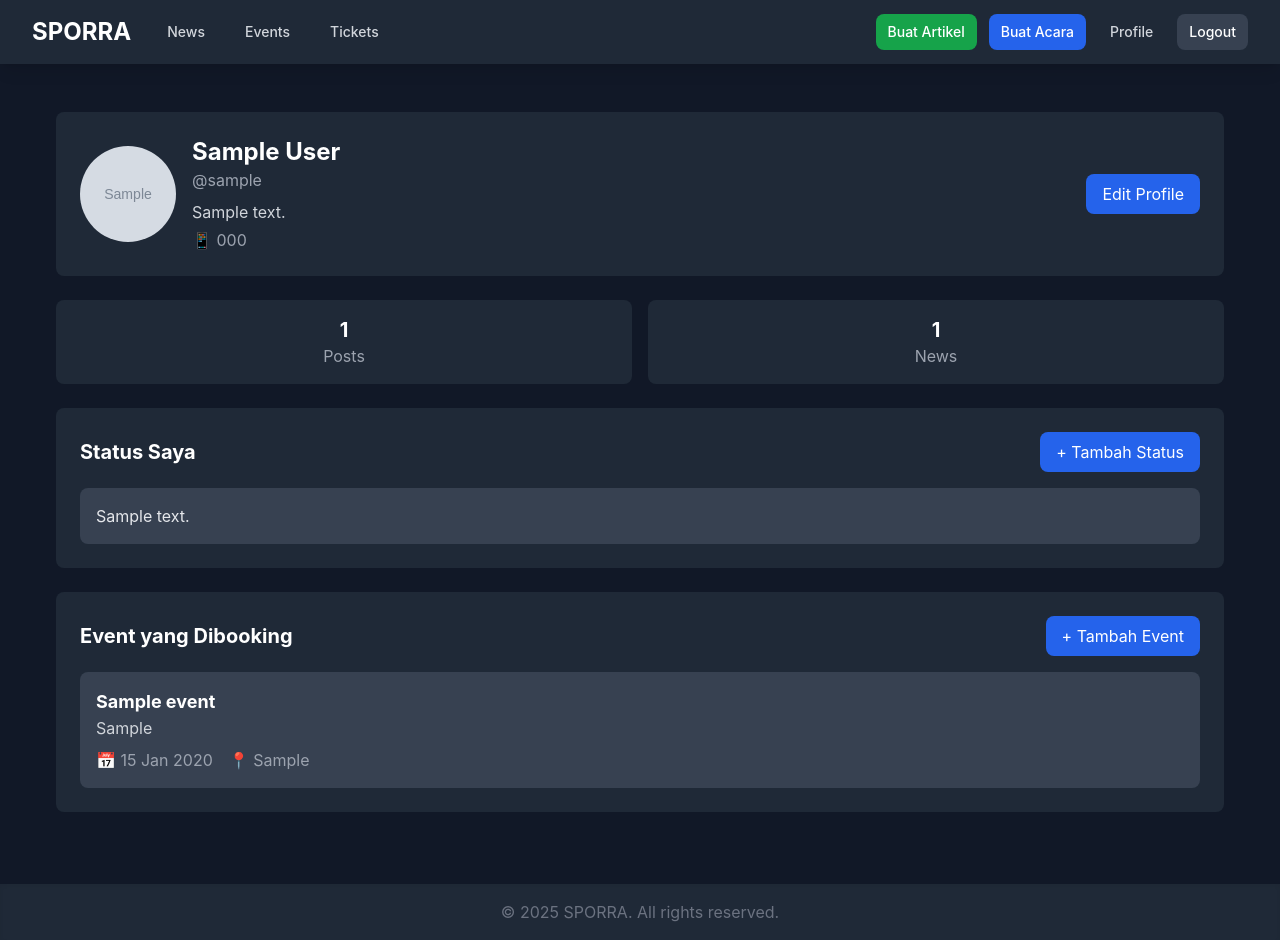
After one commit to kelompok-pbp-d09/sporra, a Django app: page /profile_user/ in a window 1280 px wide. The commit adds this page. Run offline with Django 5.2, Linux system fonts and the light colour scheme; a user stored in the database is signed in; tables that the repository leaves empty hold one stand-in row (values such as "Sample post"); grey boxes marked "Sample" are stand-in pictures; some libraries are stand-ins or nearby versions.

Commit message:
Daftar dengan no.telepon, dan menambah tampilan profile

```diff
--- a/profile_user/apps.py
+++ b/profile_user/apps.py
@@ -31,5 +31,6 @@ class ProfileUserConfig(AppConfig):
                     UserProfile.objects.create(
                         user=admin_user,
                         full_name='Admin Sporra',
+                        phone='000000000',  # Tambahkan nomor telepon default
                         role='admin'
                     )
--- a/profile_user/models.py
+++ b/profile_user/models.py
@@ -1,5 +1,6 @@
 from django.db import models
 from django.contrib.auth.models import User
+from event.models import Event
 
 class UserProfile(models.Model):
     ROLE_CHOICES = [
@@ -11,7 +12,7 @@ class UserProfile(models.Model):
     full_name = models.CharField(max_length=100)
     bio = models.TextField(blank=True, null=True)
     phone = models.CharField(max_length=20, blank=True, null=True)
-    # profile_picture = models.ImageField(upload_to='profile_pics/', blank=True, null=True)
+    profile_picture = models.URLField(blank=True, null=True)
 
     # sport_interest = models.CharField(max_length=100, blank=True, null=True)
     # joined_date = models.DateTimeField(auto_now_add=True)
@@ -19,6 +20,8 @@ class UserProfile(models.Model):
 
     post_created = models.PositiveIntegerField(default=0) #banyak post yang telah dibuat
     news_created = models.PositiveIntegerField(default=0) #banyak berita yang telah dibuat
+
+    booked_events = models.ManyToManyField(Event, blank=True, related_name='peserta')
 
 
     def __str__(self):
@@ -36,7 +39,17 @@ class UserProfile(models.Model):
         self.news_created += 1
         self.save()
 
+    def add_status(self, content):
+        return Status.objects.create(user=self, content=content)
+
+    def get_statuses(self):
+        return self.statuses.all()
+
     #tambahkan fitur event yang sedang diikuti
     #edit profile picture, bio,username,no telepon dengan (sudah sekalian form)
     #filter informasi
     #
+
+class Status(models.Model):
+    user = models.ForeignKey(UserProfile, on_delete=models.CASCADE, related_name='statuses')
+    content = models.TextField()
--- a/profile_user/templates/ayo.html
+++ /dev/null
@@ -1,3 +0,0 @@
-{% block meta %}
-<title>berhasil</title>
-{% endblock meta %}
--- /dev/null
+++ b/profile_user/templates/show_profile.html
@@ -0,0 +1,76 @@
+{% extends 'base.html' %}
+
+{% block content %}
+<div class="container mx-auto p-6 bg-gray-900">
+    <!-- Profile Header -->
+    <div class="bg-gray-800 rounded-lg p-6 mb-6">
+        <div class="flex items-center justify-between">
+            <div class="flex items-center space-x-4">
+                <img src="{{ user_profile.profile_picture|default:'https://via.placeholder.com/150' }}"
+                     class="w-24 h-24 rounded-full"
+                     alt="Profile Picture">
+                <div>
+                    <h1 class="text-2xl font-bold text-white">{{ user_profile.full_name }}</h1>
+                    <p class="text-gray-400">@{{ user_profile.user.username }}</p>
+                    <p class="text-gray-300 mt-2">{{ user_profile.bio }}</p>
+                    <p class="text-gray-400 mt-1">📱 {{ user_profile.phone }}</p>
+                </div>
+            </div>
+            <button class="bg-blue-600 hover:bg-blue-700 text-white px-4 py-2 rounded-lg">
+                Edit Profile
+            </button>
+        </div>
+    </div>
+
+    <!-- Statistics -->
+    <div class="grid grid-cols-2 gap-4 mb-6">
+        <div class="bg-gray-800 p-4 rounded-lg text-center">
+            <h3 class="text-xl font-bold text-white">{{ user_profile.post_created }}</h3>
+            <p class="text-gray-400">Posts</p>
+        </div>
+        <div class="bg-gray-800 p-4 rounded-lg text-center">
+            <h3 class="text-xl font-bold text-white">{{ user_profile.news_created }}</h3>
+            <p class="text-gray-400">News</p>
+        </div>
+    </div>
+
+    <!-- Status Section -->
+    <div class="bg-gray-800 rounded-lg p-6 mb-6">
+        <div class="flex justify-between items-center mb-4">
+            <h2 class="text-xl font-bold text-white">Status Saya</h2>
+            <button class="bg-blue-600 hover:bg-blue-700 text-white px-4 py-2 rounded-lg">
+                + Tambah Status
+            </button>
+        </div>
+        <div class="space-y-4">
+            {% for status in user_profile.get_statuses %}
+            <div class="bg-gray-700 p-4 rounded-lg">
+                <p class="text-gray-200">{{ status.content }}</p>
+            </div>
+            {% endfor %}
+        </div>
+    </div>
+
+    <!-- Booked Events -->
+    <div class="bg-gray-800 rounded-lg p-6">
+        <div class="flex justify-between items-center mb-4">
+            <h2 class="text-xl font-bold text-white">Event yang Dibooking</h2>
+            <button class="bg-blue-600 hover:bg-blue-700 text-white px-4 py-2 rounded-lg">
+                + Tambah Event
+            </button>
+        </div>
+        <div class="space-y-4">
+            {% for event in user_profile.booked_events.all %}
+            <div class="bg-gray-700 p-4 rounded-lg">
+                <h3 class="text-lg font-bold text-white">{{ event.judul }}</h3>
+                <p class="text-gray-300">{{ event.deskripsi }}</p>
+                <div class="flex items-center text-gray-400 mt-2 space-x-4">
+                    <p>📅 {{ event.date|date:"d M Y" }}</p>
+                    <p>📍 {{ event.lokasi }}</p>
+                </div>
+            </div>
+            {% endfor %}
+        </div>
+    </div>
+</div>
+{% endblock %}
--- a/profile_user/urls.py
+++ b/profile_user/urls.py
@@ -8,5 +8,6 @@ urlpatterns = [
     path('register/', register_user, name='register'),
     path('login/', login_user, name='login'),
     path('logout/', logout_user, name='logout'),
+    path('',show_profile,name='show_profile'),
 
 ]
--- a/profile_user/views.py
+++ b/profile_user/views.py
@@ -1,18 +1,52 @@
-from django.shortcuts import render, redirect
-from django.contrib.auth.forms import UserCreationForm, AuthenticationForm
+from django.shortcuts import render, redirect, get_object_or_404
 from django.contrib.auth import login, logout, authenticate
 from django.contrib import messages
+from .forms import CustomUserCreationForm
+from .models import UserProfile
+from django.contrib.auth.forms import UserCreationForm, AuthenticationForm
+from django.contrib.auth.models import User
+
+
+def show_profile(request, username=None):
+    if username:
+        # Jika username diberikan, tampilkan profile user tersebut
+        user = get_object_or_404(User, username=username)
+    else:
+        # Jika tidak, tampilkan profile user yang sedang login
+        user = request.user
+
+    try:
+        user_profile = user.userprofile
+    except UserProfile.DoesNotExist:
+        # Jika profile belum ada, buat baru
+        user_profile = UserProfile.objects.create(
+            user=user,
+            full_name=user.get_full_name() or user.username
+        )
+
+    context = {
+        'user_profile': user_profile,
+        'is_own_profile': user == request.user
+    }
+
+    return render(request, 'show_profile.html', context)
 
 def register_user(request):
     if request.method == 'POST':
-        form = UserCreationForm(request.POST)
+        form = CustomUserCreationForm(request.POST)
         if form.is_valid():
             user = form.save()
+            # Buat UserProfile untuk user baru
+            UserProfile.objects.create(
+                user=user,
+                full_name=form.cleaned_data['full_name'],
+                phone=form.cleaned_data['phone']
+            )
             login(request, user)
             messages.success(request, f'Akun {user.username} berhasil dibuat!')
             return redirect('news:article-list')
     else:
-        form = UserCreationForm()
+        form = CustomUserCreationForm()
 
     context = {'form': form}
     return render(request, 'register.html', context)
--- a/templates/base.html
+++ b/templates/base.html
@@ -87,7 +87,7 @@
                 Buat Acara
               </a>
 
-              <a href="#" class="text-gray-300 hover:text-white px-3 py-2 rounded-md text-sm font-medium">
+              <a href="{% url 'profile_user:show_profile' %}" class="text-gray-300 hover:text-white px-3 py-2 rounded-md text-sm font-medium">
                 Profile
               </a>
 
```
Also changed, not shown: profile_user/forms.py (added, +24 -0 lines), profile_user/migrations/0002_userprofile_profile_picture.py (added), profile_user/migrations/0003_userprofile_booked_events_status.py (added).
